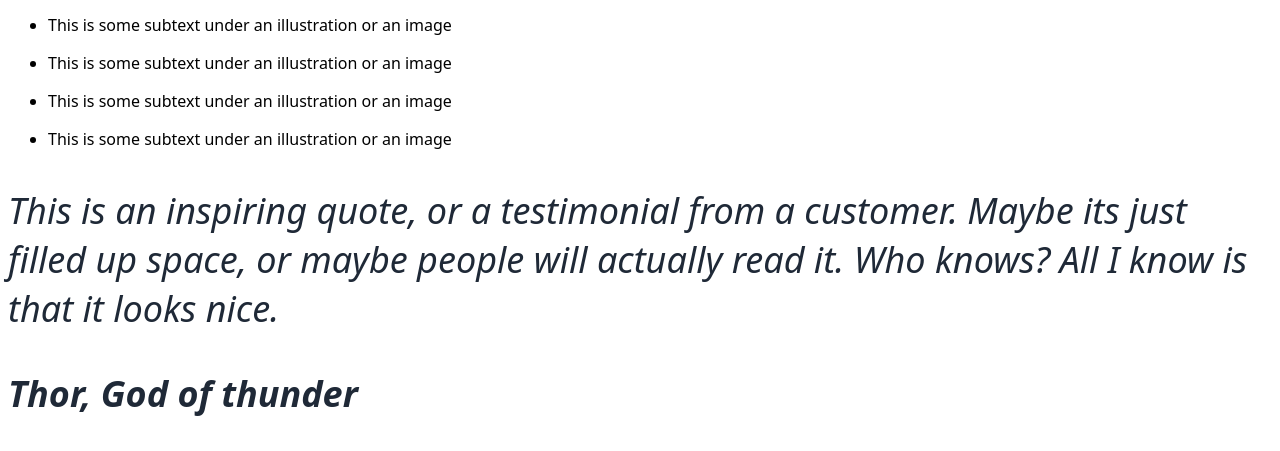
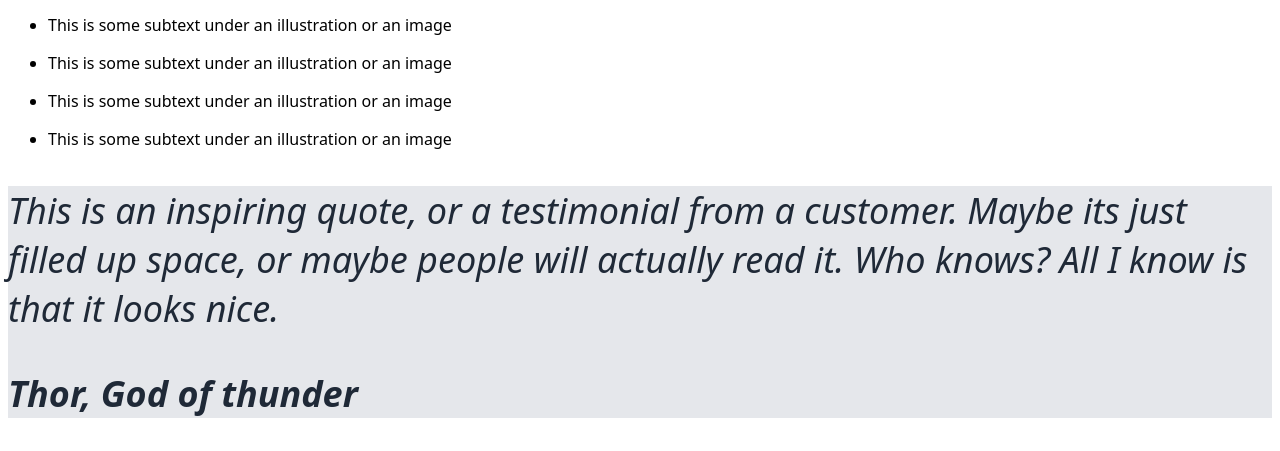
Before and after one commit to hasanike/Landing-Page, a plain HTML site: page index.html in a window 1280 px wide. Shown: the part 493-944 px from the top of the page. Drawn offline with Linux system fonts and the light colour scheme.

Commit message:
all styles completed

```diff
--- a/styles.css
+++ b/styles.css
@@ -44,7 +44,9 @@ h2 {
 h3 {
     font-weight: 900px;
 }
-
+.gray {
+    background-color: #E5E7EB;
+}
 .gray p{
     font-style: italic;
 }
```
